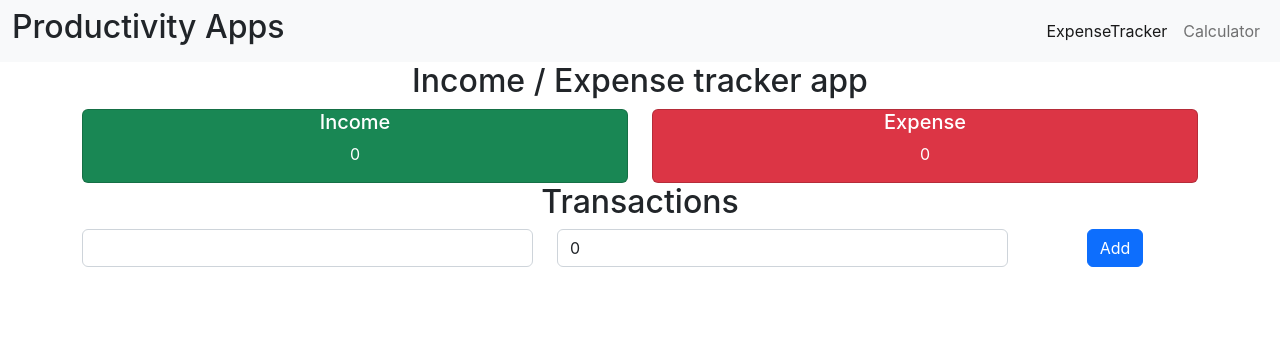
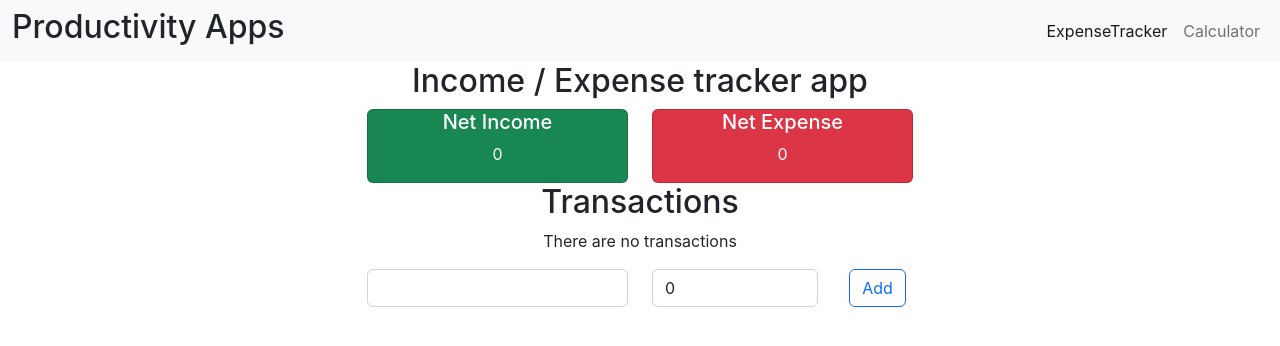
Before and after one commit to ninad365/ProductivityTools, a React (Create React App) app: page / in a window 1280 px wide. Shown: the top 346 px of the page. Built offline with nearby package versions, Linux system fonts and the light colour scheme.

Commit message:
Improve design

```diff
--- a/src/components/ExpenseTracker.js
+++ b/src/components/ExpenseTracker.js
@@ -3,8 +3,7 @@ import React, { useState } from 'react'
 import { Transactions } from './ExpenseTracker/Transactions';
 import { NetIncomeExpense } from './ExpenseTracker/NetIncomeExpense';
 import { Header } from './ExpenseTracker/Header';
-import { AddIncome } from './ExpenseTracker/AddIncome';
-import { AddExpense } from './ExpenseTracker/AddExpense';
+import { AddTransaction } from './ExpenseTracker/AddTransaction';
 
 function ExpenseTracker() {
   let default_transactions = [
@@ -37,8 +36,7 @@ function ExpenseTracker() {
       < Header />
       < NetIncomeExpense totalExpense={totalExpense} totalIncome={totalIncome} />
       < Transactions transactions={transactions} />
-      < AddIncome />
-      < AddExpense addExpenseClick={(transaction, amount) => addExpenseClick(transaction, amount)} />
+      < AddTransaction addExpenseClick={(transaction, amount) => addExpenseClick(transaction, amount)} />
     </div>
   );
 }
--- a/src/components/ExpenseTracker/AddExpense.js
+++ b/src/components/ExpenseTracker/AddTransaction.js
@@ -1,7 +1,7 @@
 import React, { useState } from 'react'
 
 
-export const AddExpense = (props) => {
+export const AddTransaction = (props) => {
     const [entry, setEntry] = useState('')
     const [amount, setAmount] = useState(0)
 
@@ -13,14 +13,14 @@ export const AddExpense = (props) => {
         setAmount(val.target.value)
     }
 
-    function addExpenseButtonClick(){
-        if (entry === ''){
+    function addExpenseButtonClick() {
+        if (entry === '') {
             alert("Please set the name for the transaction")
         }
-        else if (amount === 0){
+        else if (amount === 0) {
             alert("The amount can not be zero")
         }
-        else{
+        else {
             props.addExpenseClick(entry, amount)
             setEntry('')
             setAmount(0)
@@ -31,14 +31,15 @@ export const AddExpense = (props) => {
         <div className='form'>
             <div className="container">
                 <div className="row">
-                    <div className="col-5">
+                    <div className="col-3"></div>
+                    <div className="col-3">
                         <input value={entry} type="text" className="form-control" aria-label="Sizing example input" onChange={getEntryText} aria-describedby="inputGroup-sizing-sm" />
                     </div>
-                    <div className="col-5">
+                    <div className="col-2">
                         <input value={amount} type="number" className="form-control" aria-label="Sizing example input" onChange={getEntryAmount} aria-describedby="inputGroup-sizing-sm" />
                     </div>
-                    <div className="col-2">
-                        <button type="submit" className="btn btn-primary" onClick={addExpenseButtonClick}>Add</button>
+                    <div className="col-1">
+                        <button type="submit" className="btn btn-outline-primary" onClick={addExpenseButtonClick}>  Add  </button>
                     </div>
                 </div>
             </div>
--- a/src/components/ExpenseTracker/NetIncomeExpense.js
+++ b/src/components/ExpenseTracker/NetIncomeExpense.js
@@ -4,19 +4,21 @@ export function NetIncomeExpense(props) {
   return (
     <div className='container'>
       <div className='row'>
-        <div className='col-sm-6'>
+        <div className='col-sm-3'></div>
+        <div className='col-sm-3'>
           <div className="card text-bg-success">
-            <h5 className='card-title'>Income</h5>
+            <h5 className='card-title'>Net Income</h5>
             <p>{props.totalIncome}</p>
           </div>
         </div>
-        <div className='col-sm-6'>
+        <div className='col-sm-3'>
           <div className="card text-bg-danger">
-            <h5 className='card-title'>Expense</h5>
+            <h5 className='card-title'>Net Expense</h5>
             <p>{props.totalExpense}</p>
           </div>
         </div>
+        <div className='col-sm-3'></div>
       </div>
     </div>
-    )
+  )
 }
--- a/src/components/ExpenseTracker/Transactions.js
+++ b/src/components/ExpenseTracker/Transactions.js
@@ -3,13 +3,16 @@ import React from 'react'
 export const Transactions = (props) => {
     const transactions = props.transactions;
 
-    const listItems = transactions.map((transaction) =>
+    const listItems = transactions.length === 0 ? <p>There are no transactions</p> : transactions.map((transaction) =>
         <li className={`my-1 list-group-item ${transaction.value > 0 ? 'list-group-item-success' : 'list-group-item-danger'}`}
             key={transaction.id}>{transaction.text} : {transaction.value}</li>
     );
 
     return (
         <div className='container'>
+            <div className='row'>
+                <div className='col-3'></div>
+                <div className='col-6'>
                     <h2>
                         Transactions
                     </h2>
@@ -17,5 +20,8 @@ export const Transactions = (props) => {
                         {listItems}
                     </ul>
                 </div>
+                <div className='col-3'></div>
+            </div>
+        </div>
     )
 }
```
Also changed, not shown: src/components/ExpenseTracker/AddIncome.js (deleted, +0 -8 lines), src/App.css (line endings or trailing spaces). Lines whose indentation alone changed are shown as unchanged.
